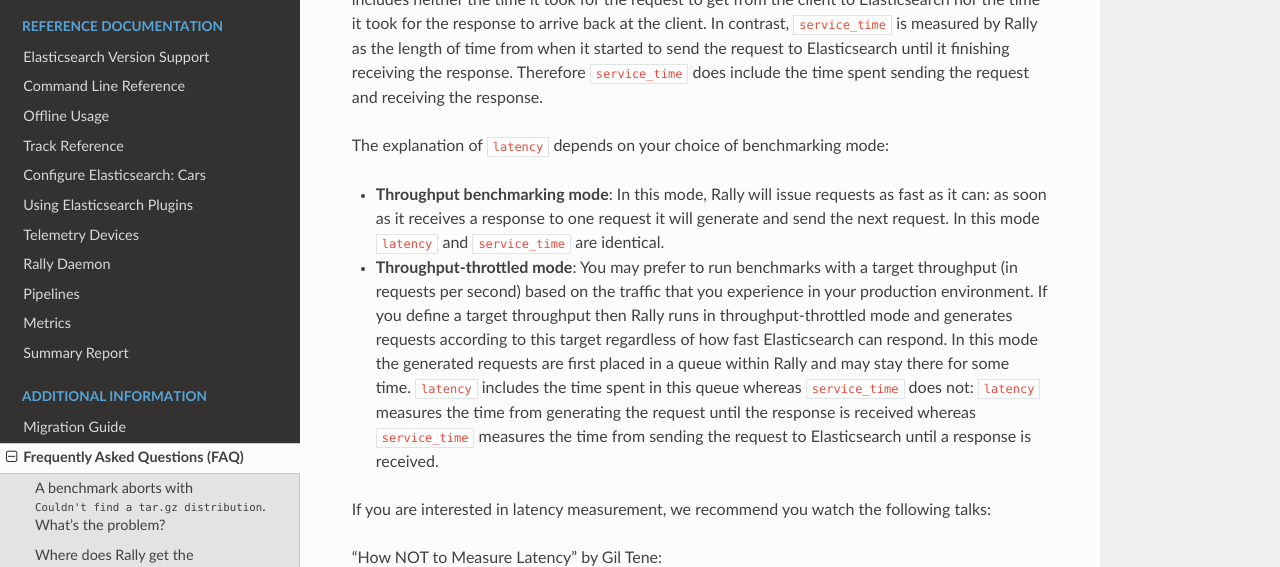
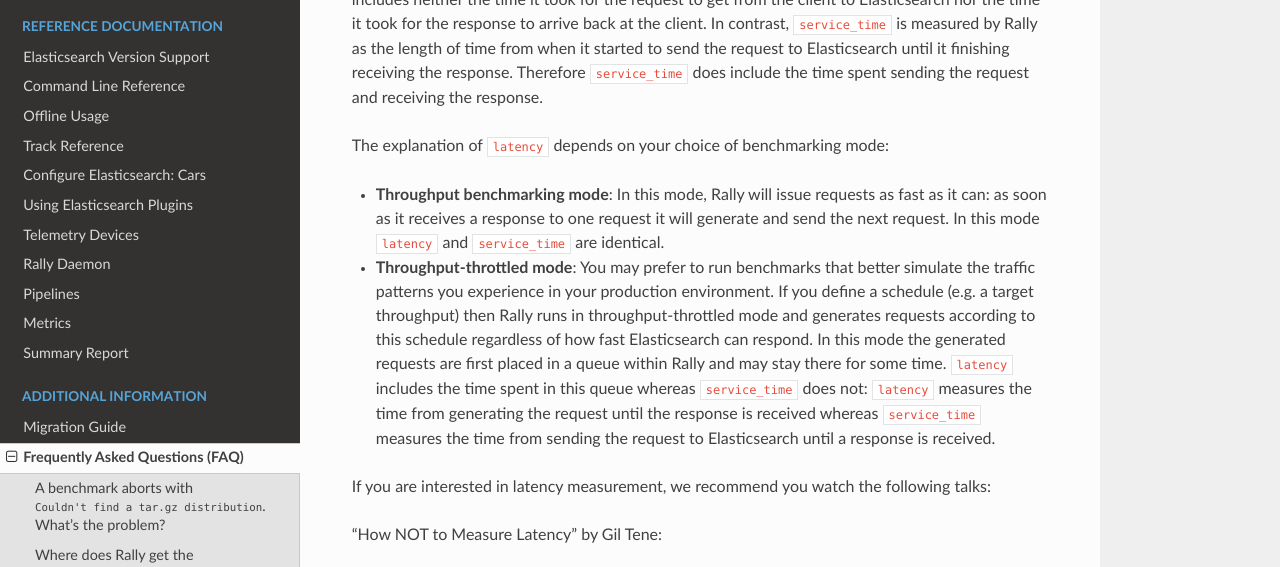
Before and after one commit to elastic/rally, a Sphinx documentation site: the page built from docs/faq.rst, in a window 1280 px wide and 900 px high, scrolled down 1220 px, cut to the strip 0-567 px from the top of the window. Built offline with Sphinx 7.4.7 and the Read the Docs theme 2.0.0, drawn with Linux system fonts in a browser that asks for light colours.

Commit message:
Schedules are more than just requests-per-second

```diff
--- a/docs/faq.rst
+++ b/docs/faq.rst
@@ -45,17 +45,16 @@
   generate and send the next request. In this mode ``latency`` and
   ``service_time`` are identical.
 
-* **Throughput-throttled mode**: You may prefer to run benchmarks with a target
-  throughput (in requests per second) based on the traffic that you experience
-  in your production environment. If you define a target throughput then Rally
-  runs in throughput-throttled mode and generates requests according to this
-  target regardless of how fast Elasticsearch can respond. In this mode the
-  generated requests are first placed in a queue within Rally and may stay
-  there for some time. ``latency`` includes the time spent in this queue
-  whereas ``service_time`` does not: ``latency`` measures the time from
-  generating the request until the response is received whereas
-  ``service_time`` measures the time from sending the request to Elasticsearch
-  until a response is received.
+* **Throughput-throttled mode**: You may prefer to run benchmarks that better
+  simulate the traffic patterns you experience in your production environment.
+  If you define a schedule (e.g. a target throughput) then Rally runs in
+  throughput-throttled mode and generates requests according to this schedule
+  regardless of how fast Elasticsearch can respond. In this mode the generated
+  requests are first placed in a queue within Rally and may stay there for some
+  time. ``latency`` includes the time spent in this queue whereas
+  ``service_time`` does not: ``latency`` measures the time from generating the
+  request until the response is received whereas ``service_time`` measures the
+  time from sending the request to Elasticsearch until a response is received.
 
 If you are interested in latency measurement, we recommend you watch the following talks:
 
```
